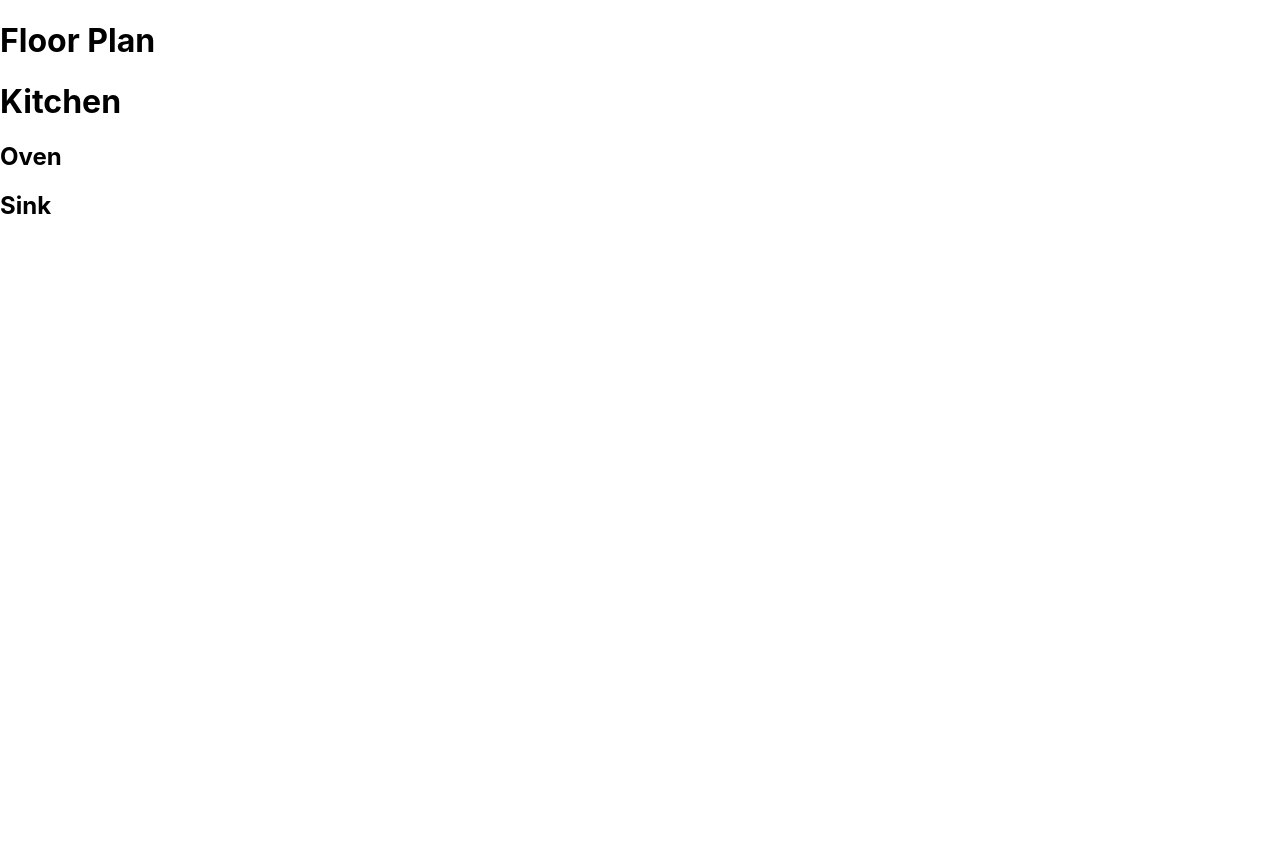
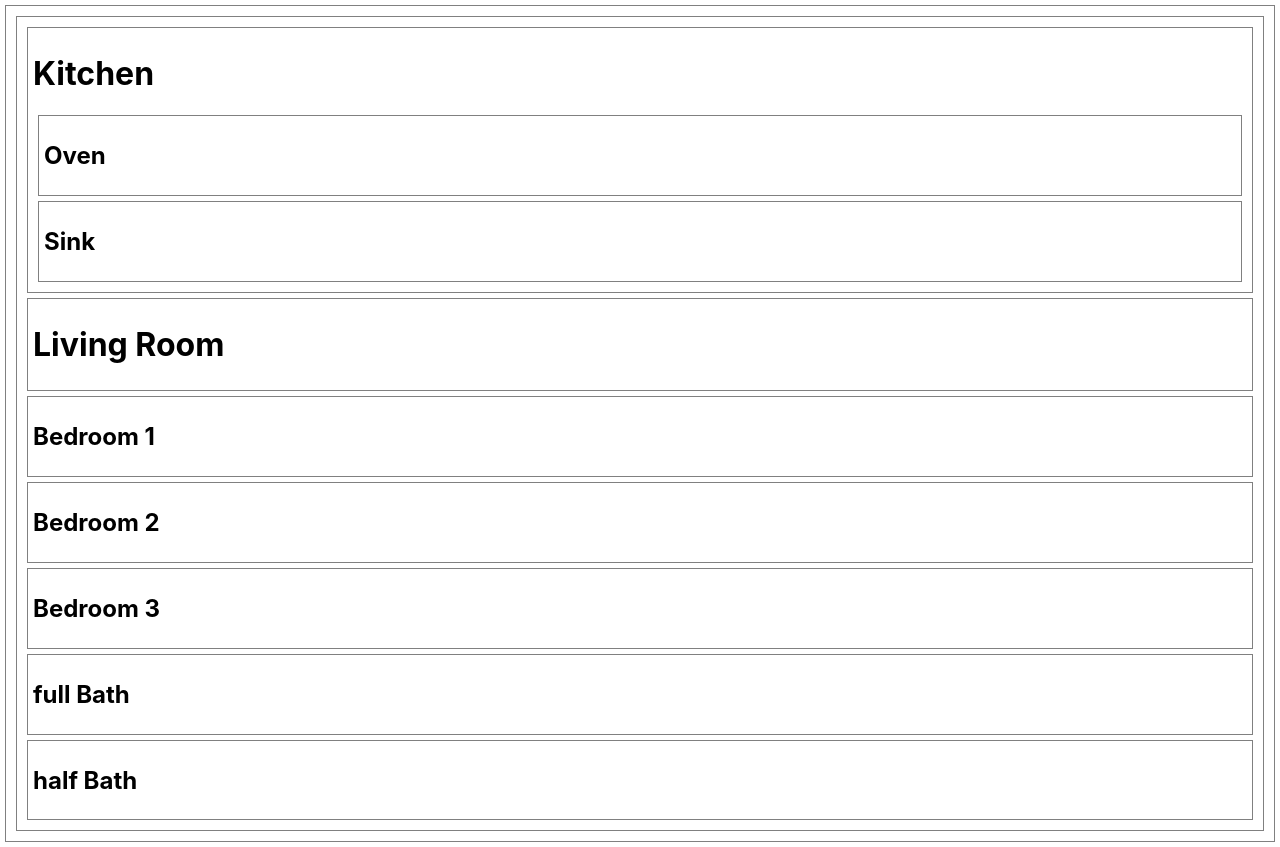
Before and after one commit to albertamcaleavey/floorplan-lab, a React (Create React App) app: page / in a window 1280 px wide. Before the commit the page ends 800 px from the top, so only its background shows below. Built offline with nearby package versions, Linux system fonts and the light colour scheme.

Commit message:
complete lab

```diff
--- a/src/App.css
+++ b/src/App.css
@@ -36,3 +36,9 @@
     transform: rotate(360deg);
   }
 }
+
+div {
+  border: 1px solid grey;
+  margin: 5px;
+  padding: 5px;
+}
--- /dev/null
+++ b/src/Bath.jsx
@@ -0,0 +1,7 @@
+const Bath = (props) => {
+  return (
+    <h2>{props.size} Bath</h2>
+   );
+}
+
+export default Bath;
--- /dev/null
+++ b/src/Bedroom.jsx
@@ -0,0 +1,7 @@
+const Bedroom = (props) => {
+  return (
+    <h2>Bedroom {props.bedNum}</h2>
+   );
+}
+
+export default Bedroom;
--- a/src/FloorPlan.jsx
+++ b/src/FloorPlan.jsx
@@ -1,10 +1,35 @@
 import Kitchen from "./Kitchen";
+import LivingRoom from "./LivingRoom";
+import Bedroom from "./Bedroom";
+import Bath from "./Bath";
 
 const FloorPlan = () => {
+  const bedNum = [1, 2, 3]
+  const size = 'full bath'
   return (
     <>
-      <h1>Floor Plan</h1>
-      <Kitchen />
+      <div>
+        <Kitchen />
+      </div>
+      <div>
+        <LivingRoom />
+      </div>
+      <div>
+        <Bedroom bedNum ={1}/>
+      </div>
+      <div>
+        <Bedroom bedNum ={2}/>
+      </div>
+      <div>
+        <Bedroom bedNum ={3}/>
+      </div>
+      <div>
+        <Bath size = 'full'/>
+      </div>
+      <div>
+        <Bath size = 'half'/>
+      </div>
+
     </>
    );
 }
--- a/src/Kitchen.jsx
+++ b/src/Kitchen.jsx
@@ -5,8 +5,12 @@
   return (
     <>
       <h1>Kitchen</h1>
-      <Oven />
-      <Sink />
+      <div>
+        <Oven />
+      </div>
+      <div>
+        <Sink />
+      </div>
     </>
   );
 }
--- /dev/null
+++ b/src/LivingRoom.jsx
@@ -0,0 +1,7 @@
+const LivingRoom = () => {
+  return (
+    <h1>Living Room</h1>
+   );
+}
+
+export default LivingRoom;
```
